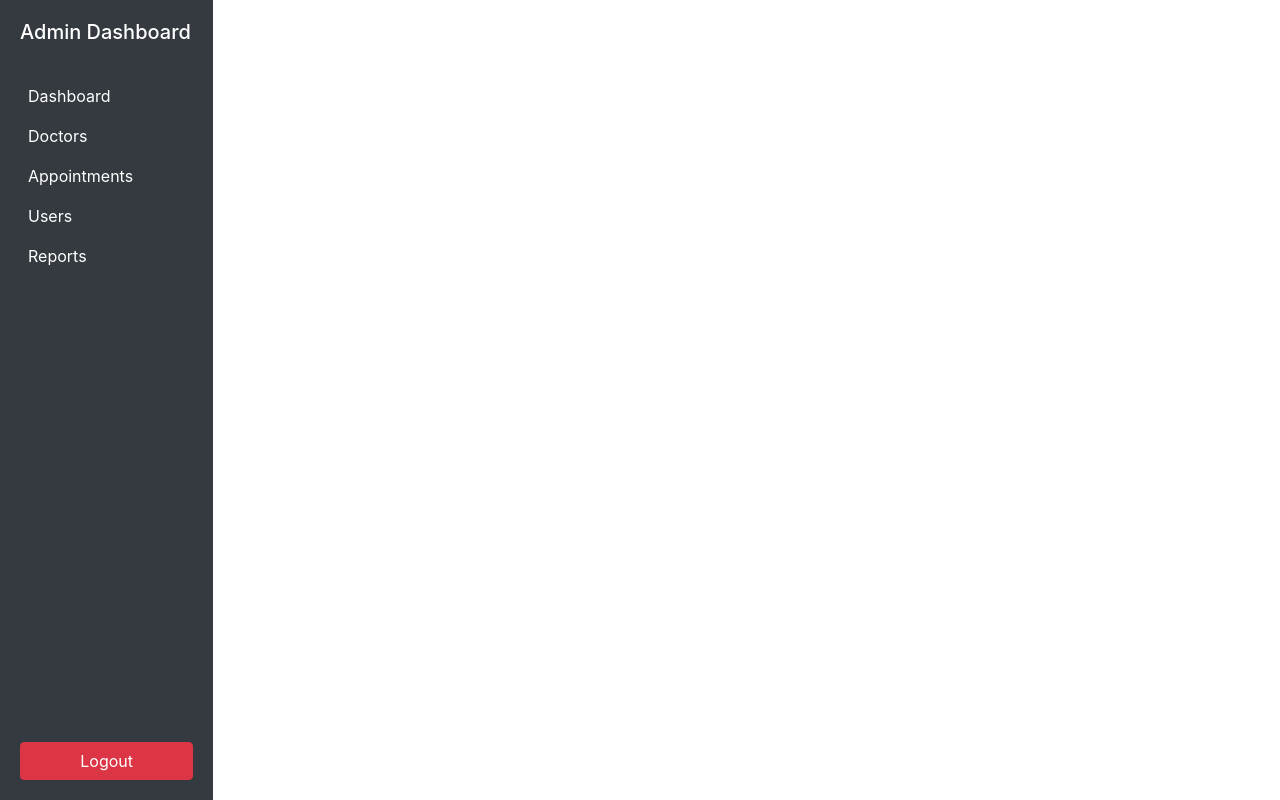
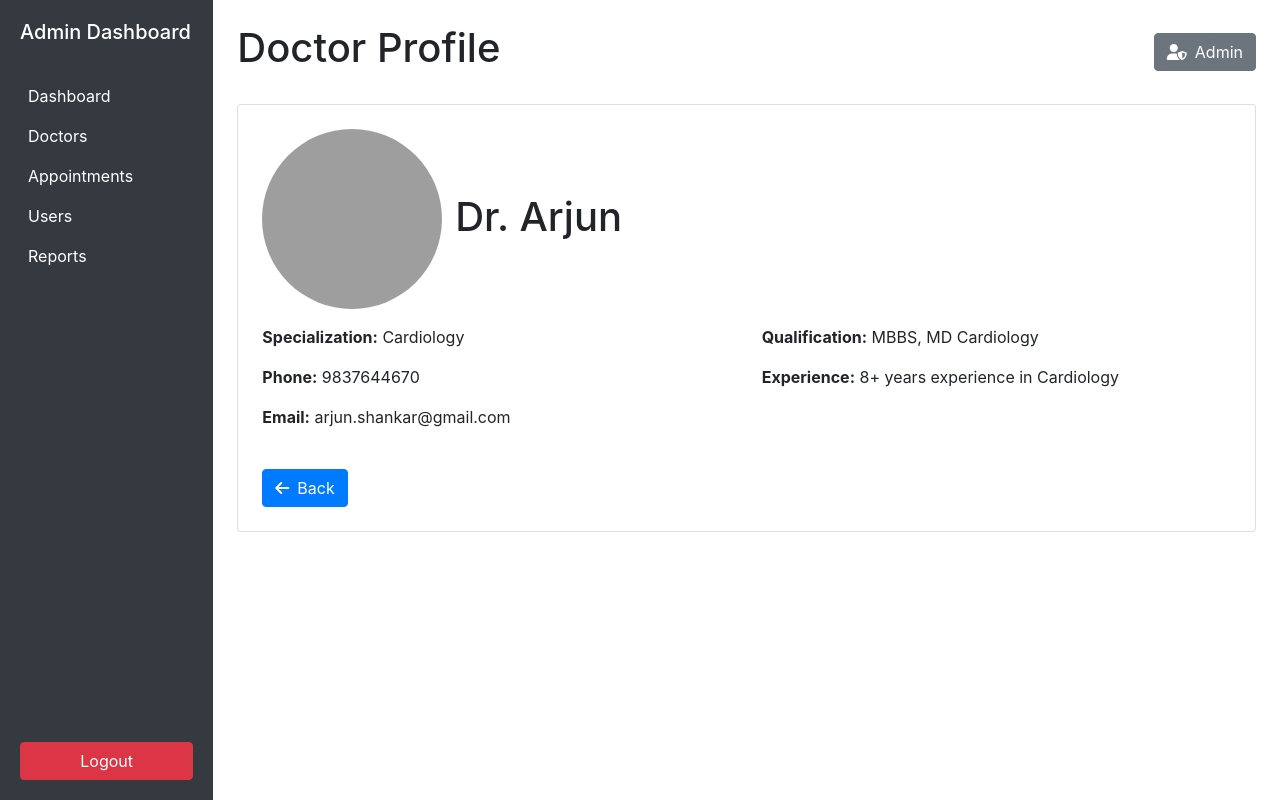
Before and after one commit to amritheshsiva/hospital_management, a Django app: page /profile in a window 1280 px wide. Run offline with Django 4.2, Linux system fonts and the light colour scheme; some libraries are stand-ins or nearby versions; grey boxes are pictures that could not be loaded.

Commit message:
user profile page

```diff
--- a/Admin/adminside/adminapp/templates/userprofile.html
+++ b/Admin/adminside/adminapp/templates/userprofile.html
@@ -3,18 +3,53 @@
 <head>
     <meta charset="UTF-8">
     <meta name="viewport" content="width=device-width, initial-scale=1.0">
-    <title>Document</title>
+    <title>Doctor Profile</title>
     <link rel="stylesheet" href="https://maxcdn.bootstrapcdn.com/bootstrap/4.5.0/css/bootstrap.min.css">
-  <script src="https://ajax.googleapis.com/ajax/libs/jquery/3.5.1/jquery.min.js"></script>
-  <script src="https://cdnjs.cloudflare.com/ajax/libs/popper.js/1.16.0/umd/popper.min.js"></script>
-  <script src="https://maxcdn.bootstrapcdn.com/bootstrap/4.5.0/js/bootstrap.min.js"></script>
+    <script src="https://ajax.googleapis.com/ajax/libs/jquery/3.5.1/jquery.min.js"></script>
+    <script src="https://cdnjs.cloudflare.com/ajax/libs/popper.js/1.16.0/umd/popper.min.js"></script>
+    <script src="https://maxcdn.bootstrapcdn.com/bootstrap/4.5.0/js/bootstrap.min.js"></script>
+    <link rel="stylesheet" href="https://cdnjs.cloudflare.com/ajax/libs/font-awesome/6.0.0-beta3/css/all.min.css">
 </head>
 <body>
     <div class="container-fluid">
         <div class="row">
             {% include "partials/navbar.html" %}
-        <div class="col-md-10">
+            <div class="col-md-10 p-4">
+                <div class='d-flex align-items-center mb-4'>
+                    <h1>Doctor Profile</D></h1>
+                    <button class="btn btn-secondary ml-auto"><i class="fas fa-user-shield mr-2"></i>Admin</button>
+                </div>
+                <div class="card p-4">
+                    <div class="row">
+                        <div class="col-md-2">
+                        <img src="https://imgs.search.brave.com/teH14n99CiwrWzL302wEJEfTd_yA0S5h1zOnNPoyBzU/rs:fit:860:0:0:0/g:ce/aHR0cHM6Ly9wbHVz/LnVuc3BsYXNoLmNv/bS9wcmVtaXVtX3Zl/Y3Rvci0xNzI4NTcy/MDkwMjc2LTFmY2Yy/N2NlMzk5ZD9mbT1q/cGcmcT02MCZ3PTMw/MDAmaXhsaWI9cmIt/NC4xLjA"
+                        class="rounded-circle" width="180" height="180">
+                        </div>
+                        <div class="col-md-3 mt-5">
+                        <h1 class="mt-3 text-center mb-4">Dr. Arjun</h1>
+                        </div>
+                    </div>
 
+                    <div class="row mt-3">
+                        <div class="col-md-6">
+                            <p><strong>Specialization:</strong> Cardiology</p>
+                            <p><strong>Phone:</strong> 9837644670</p>
+                            <p><strong>Email:</strong> arjun.shankar@gmail.com</p>
+                        </div>
+                        <div class="col-md-6">
+                            <p><strong>Qualification:</strong> MBBS, MD Cardiology</p>
+                            <p><strong>Experience:</strong> 8+ years experience in Cardiology</p>
+                        </div>
+                    </div>
+                    <div class="mt-4">
+                        <a href="" class="btn btn-primary">
+                            <i class="fas fa-arrow-left mr-2"></i>Back
+                        </a>
+                    </div>
+                </div>
+            </div>
         </div>
     </div>
+
+</body>
 </html>
```
